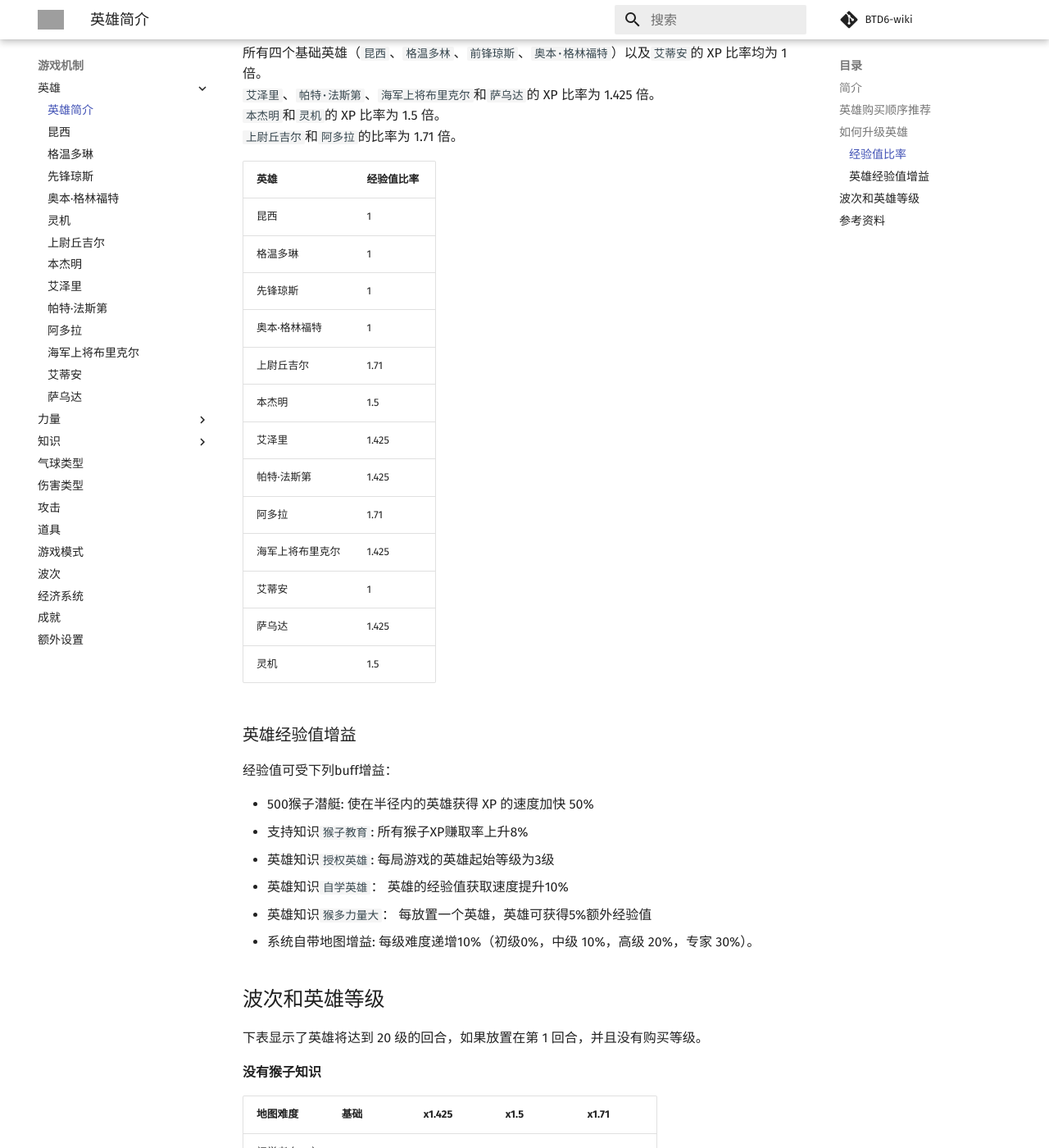
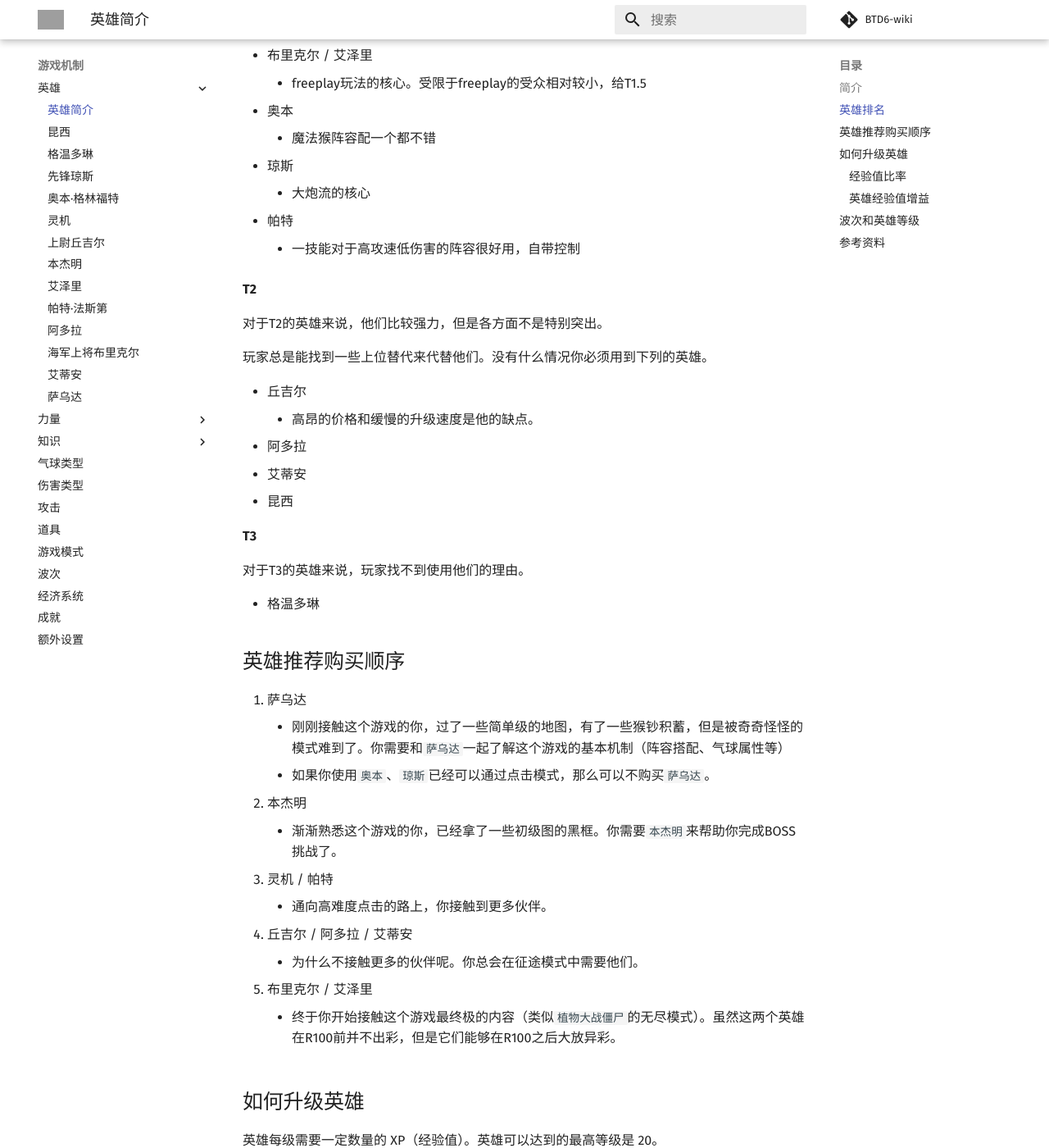
Before and after one commit to BTD6wiki/BTD6wiki.github.io, an MkDocs documentation site: the page built from docs/basic/heroes/heroes.md, in a window 1280 px wide and 1400 px high, scrolled down 1371 px. Shown: the whole window at 82% size. Built offline with MkDocs 1.6.1 and Material for MkDocs 9.7.7, drawn with Linux system fonts in a browser that asks for light colours; comment, search, counter and statistics services are not loaded; some of the changed text lies outside the part shown; grey boxes are pictures that could not be loaded.

Commit message:
feature: modify heroes page and achievements page

```diff
--- a/docs/basic/heroes/heroes.md
+++ b/docs/basic/heroes/heroes.md
@@ -24,11 +24,62 @@
 12. 萨乌达
 13. 灵机
 
-## 英雄购买顺序推荐
+## 英雄排名
+**T1**
+
+对于T1的英雄来说，他们能参与到游戏的重要阶段或部分，具有一定的不可替代性。
+
+- 萨乌达
+	- 真萌新之友。价格便宜，自带反迷彩，乱杀单线图点击模式
+- 灵机
+	- 强大的秒杀能力，高难度点击主力
+- 本杰明
+	- BOSS挑战必备
+
+**T1.5**
+
+对于T1.5的英雄来说，他们能支撑起游戏的某类阵容，是每个进阶玩家都会接触的英雄。
+
+- 布里克尔 / 艾泽里
+	- freeplay玩法的核心。受限于freeplay的受众相对较小，给T1.5
+- 奥本
+	- 魔法猴阵容配一个都不错
+- 琼斯
+	- 大炮流的核心
+- 帕特
+	- 一技能对于高攻速低伤害的阵容很好用，自带控制
+
+**T2**
+
+对于T2的英雄来说，他们比较强力，但是各方面不是特别突出。
+
+玩家总是能找到一些上位替代来代替他们。没有什么情况你必须用到下列的英雄。
+
+- 丘吉尔
+	- 高昂的价格和缓慢的升级速度是他的缺点。
+- 阿多拉
+- 艾蒂安
+- 昆西
+
+**T3**
+
+对于T3的英雄来说，玩家找不到使用他们的理由。
+
+- 格温多琳
 
 
-[Todo]
-
+## 英雄推荐购买顺序
+1. 萨乌达
+	- 刚刚接触这个游戏的你，过了一些简单级的地图，有了一些猴钞积蓄，但是被奇奇怪怪的模式难到了。你需要和`萨乌达`一起了解这个游戏的基本机制（阵容搭配、气球属性等）
+	- 如果你使用`奥本`、`琼斯`已经可以通过点击模式，那么可以不购买`萨乌达`。
+2. 本杰明
+	- 渐渐熟悉这个游戏的你，已经拿了一些初级图的黑框。你需要`本杰明`来帮助你完成BOSS挑战了。
+3. 灵机 / 帕特
+	- 通向高难度点击的路上，你接触到更多伙伴。
+4. 丘吉尔 / 阿多拉 / 艾蒂安
+	- 为什么不接触更多的伙伴呢。你总会在征途模式中需要他们。
+5. 布里克尔 / 艾泽里
+	- 终于你开始接触这个游戏最终极的内容（类似`植物大战僵尸`的无尽模式）。虽然这两个英雄在R100前并不出彩，但是它们能够在R100之后大放异彩。
 
 ## 如何升级英雄
 英雄每级需要一定数量的 XP（经验值）。英雄可以达到的最高等级是 20。
```
Also changed, not shown: docs/basic/achievements.md (+17 -6 lines), docs/basic/heroes/13_Psi.md (+3 -0 lines), docs/basic/knowledge/knowledge.md (+23 -3 lines), docs/intro/FQA.md (+9 -13 lines), docs/basic/achievements_img/Not Lacking Critical Information.jpg (added), docs/basic/achievements_img/乔希的常数.jpg (added), docs/basic/achievements_img/壮硕猴子.jpg (added), docs/basic/achievements_img/奇怪的可爱.jpg (added), docs/basic/achievements_img/完美典范.jpg (added), docs/basic/achievements_img/无英雄，没问题.jpg (added), docs/basic/achievements_img/美人鱼战士和企鹅男孩.jpg (added), docs/basic/achievements_img/顽固策略.jpg (added).
